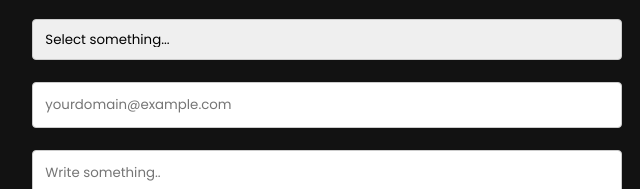
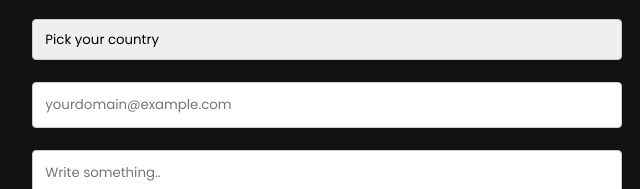
Before and after one commit to anuxious/me-anoushka-live, a plain HTML site: page contact.html in a window 1280 px wide. Shown: the part 257-446 px from the top of the page, 313-953 px from the left. Drawn offline with Linux system fonts and the light colour scheme.

Commit message:
Update contact.html

```diff
--- a/contact.html
+++ b/contact.html
@@ -2745,7 +2745,7 @@ input[type=submit]:hover {
 
 <!--     <label for="country" style="font-family:'Poppins'; font-s" >Country</label> -->
     <select id="country" name="country" style="font-family:'Poppins';">
-      <option value="" disabled selected>Select something...</option>
+      <option value="" disabled selected>Pick your country</option>
       <option value="australia">Australia</option>
       <option value="india">India</option>
       <option value="unitedkingdom">United Kingdom</option>
```
